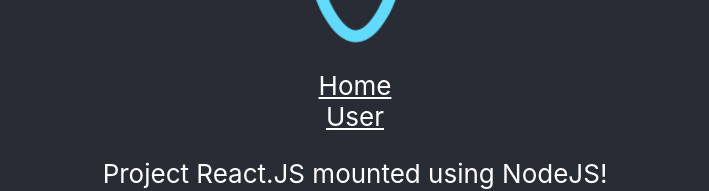
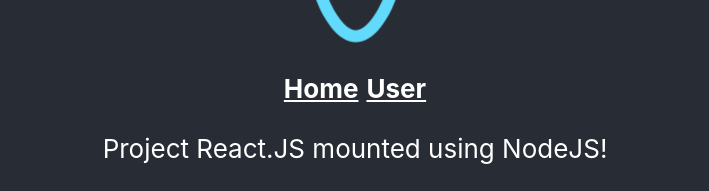
Before and after one commit to GuilhermeBorges3Ddev/ReactWithAPI, a React (Create React App) app in the folder projeto-inicial/: page / in a window 1280 px wide. Shown: the part 250-441 px from the top of the page, without its empty margins (285-994 px from the left). Built offline with nearby package versions, Linux system fonts and the light colour scheme.

Commit message:
App.js updated

```diff
--- a/projeto-inicial/src/App.js
+++ b/projeto-inicial/src/App.js
@@ -53,16 +53,17 @@
         <header className="App-header">
           <img src={logo} className="App-logo" alt="logo" />
           {/* Configurating the route*/}
-            <div className="container">
-              <div className="row">
-                  <div className="d-flex">
+            <table>
+              <tr>
+                  <th>
                     <Link to="/" style={{ color: '#FFF' }}>Home</Link>
-                  </div>
-                  <div className="d-flex">
+                  </th>
+                  <th></th>
+                  <th>
                     <Link to="/user" style={{ color: '#FFF' }}>User</Link>
-                  </div>
-              </div>
-            </div>
+                  </th>
+              </tr>
+            </table>
           <p>
              Project React.JS mounted using NodeJS!
           </p>
```
